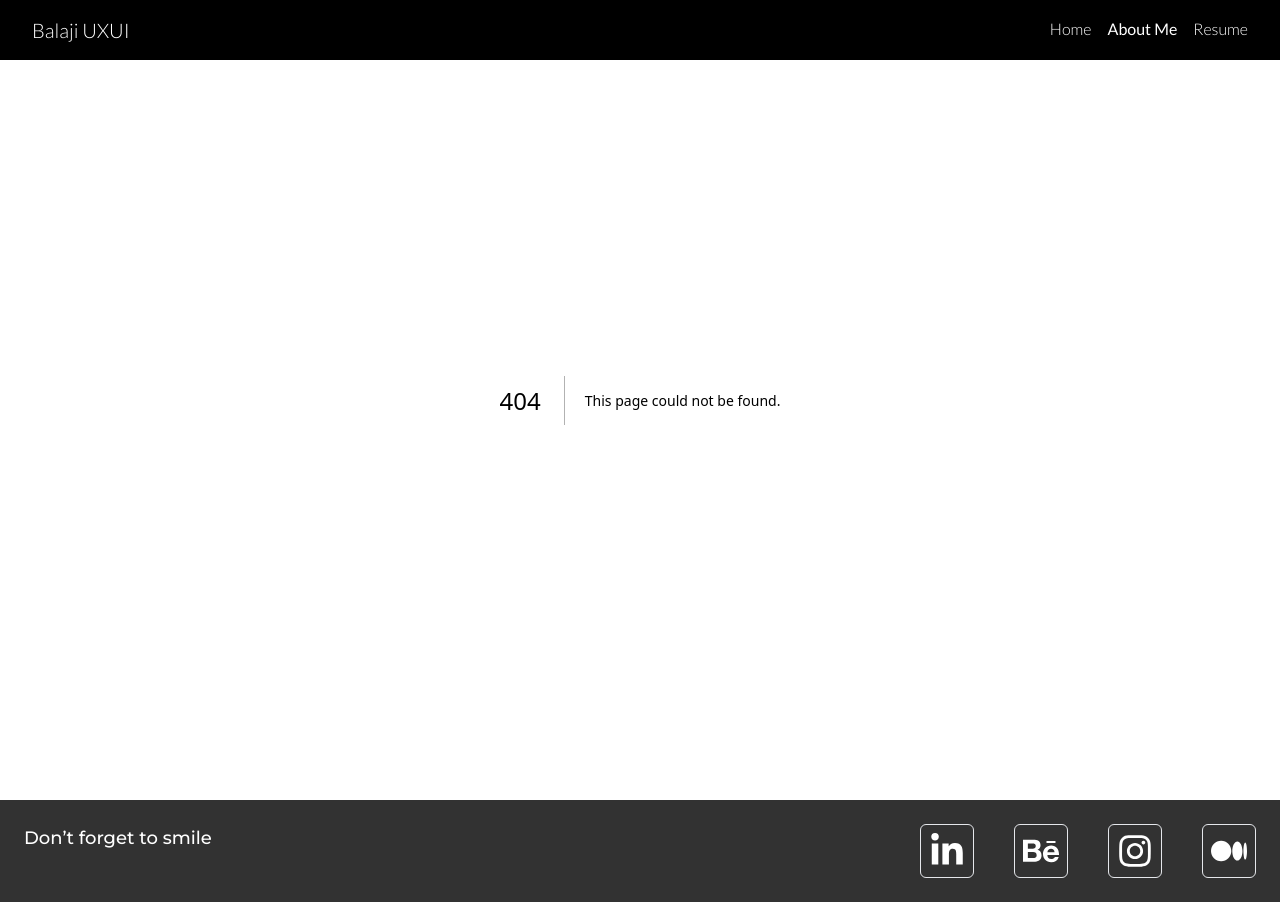
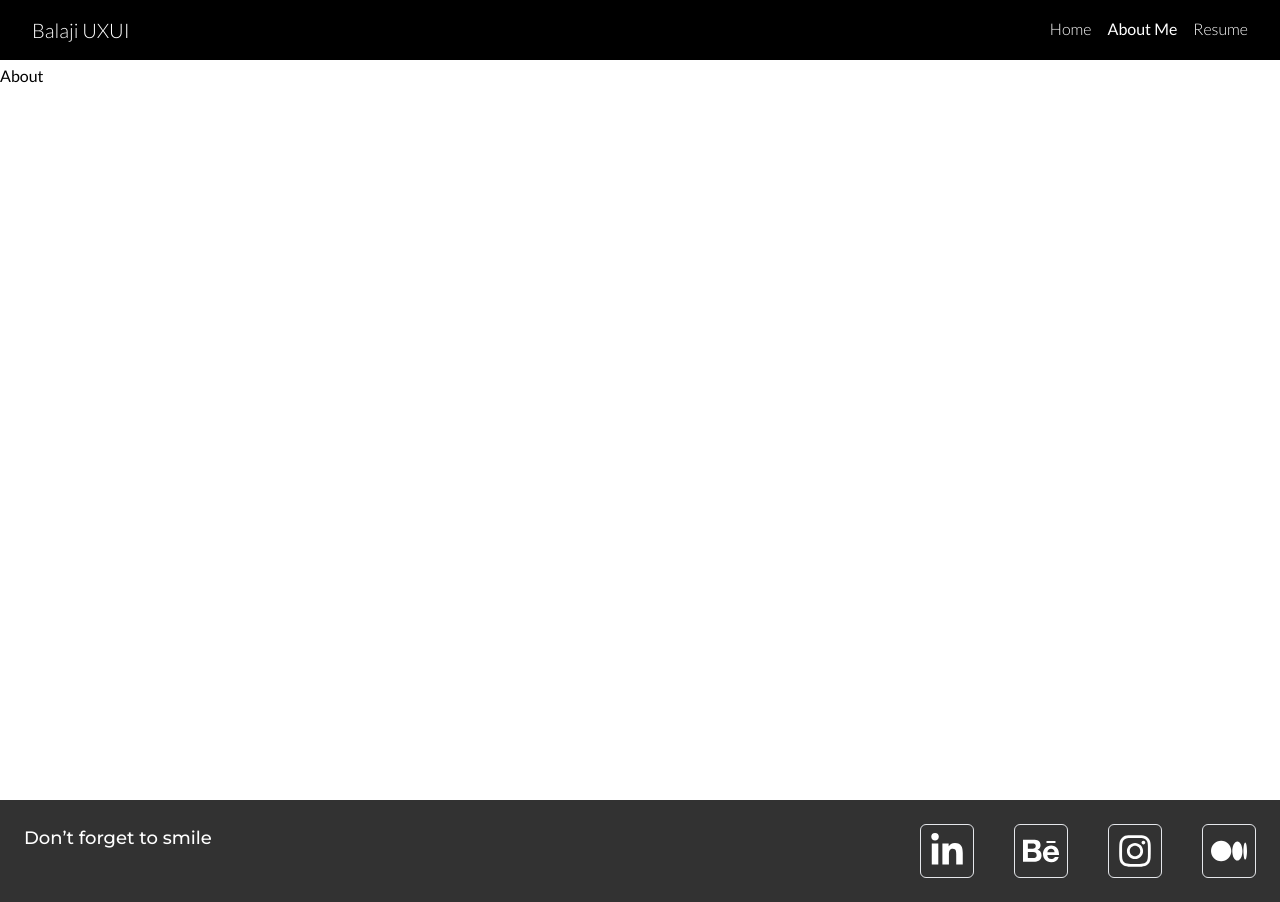
Before and after one commit to agrawal-pratham/balaji_ui_ux_portfolio, a Next.js app: page /about in a window 1280 px wide. Before the commit this address had no page. Built offline with nearby package versions, Linux system fonts and the light colour scheme.

Commit message:
added about page

```diff
--- /dev/null
+++ b/src/pages/about.js
@@ -0,0 +1,3 @@
+export default function about() {
+  return <div className="h-screen pt-16">About</div>;
+}
```
